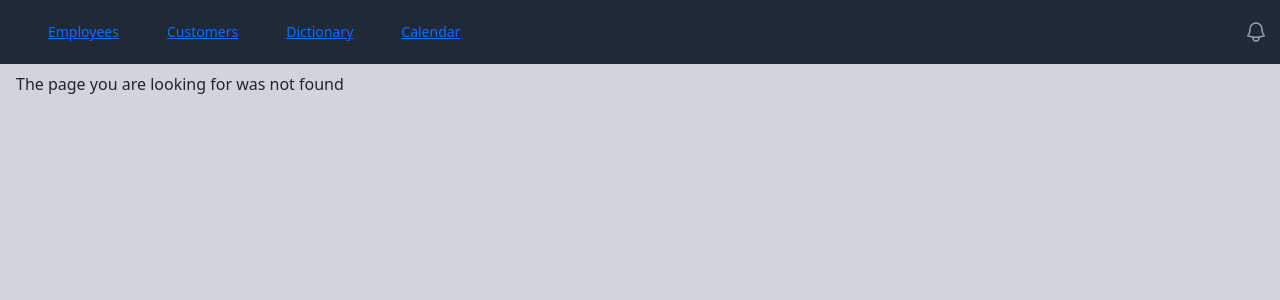
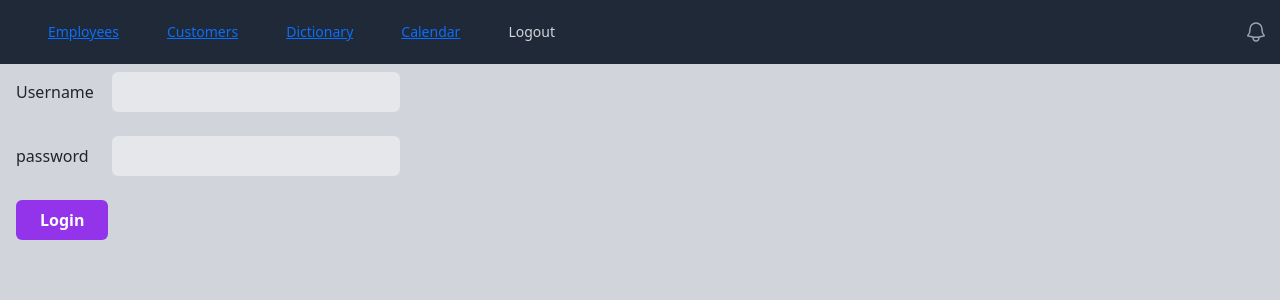
Before and after one commit to Loupthevenin/react-course, a React (Create React App) app: page /login in a window 1280 px wide. Before the commit this address had no page. Shown: the top 300 px of the page. Built offline with nearby package versions, Linux system fonts and the light colour scheme.

Commit message:
useContext

```diff
--- a/src/App.js
+++ b/src/App.js
@@ -1,5 +1,5 @@
 import "./index.css";
-import React, { useState } from "react";
+import React, { createContext, useState } from "react";
 import Header from "./components/Header";
 import Employees from "./pages/Employees";
 import { BrowserRouter, Routes, Route } from "react-router-dom";
@@ -8,9 +8,15 @@
 import Definition from "./pages/Definition";
 import NotFound from "./components/NotFound";
 import Customer from "./pages/Customer";
+import Login from "./pages/Login";
+
+export const LoginContext = createContext();
 
 function App() {
+  const [loggedIn, setLoggedIn] = useState(true);
+
   return (
+    <LoginContext.Provider value={[loggedIn, setLoggedIn]}>
       <BrowserRouter>
         <Header>
           <Routes>
@@ -20,11 +26,13 @@
             <Route path="/dictionary/:search" element={<Definition />} />
             <Route path="/customers" element={<Customers />} />
             <Route path="/customers/:id" element={<Customer />} />
+            <Route path="/login" element={<Login />} />
             <Route path="/404" element={<NotFound />} />
             <Route path="*" element={<NotFound />} />
           </Routes>
         </Header>
       </BrowserRouter>
+    </LoginContext.Provider>
   );
 }
 
--- a/src/components/Header.js
+++ b/src/components/Header.js
@@ -1,7 +1,8 @@
-import React, { Fragment } from "react";
+import React, { Fragment, useContext, useEffect } from "react";
 import { Disclosure, Menu, Transition } from "@headlessui/react";
 import { Bars3Icon, BellIcon, XMarkIcon } from "@heroicons/react/24/outline";
 import { NavLink } from "react-router-dom";
+import { LoginContext } from "../App";
 
 const navigation = [
   { name: "Employees", href: "/Employees" },
@@ -15,6 +16,8 @@
 }
 
 export default function Header(props) {
+  const [loggedIn, setLoggedIn] = useContext(LoginContext);
+
   return (
     <>
       <Disclosure as="nav" className="bg-gray-800">
@@ -42,11 +45,6 @@
                         <NavLink
                           key={item.name}
                           to={item.href}
-                          // href={item.href}
-                          // className={classNames(
-                          //   item.current ? 'no-underline ' : 'no-underline ',
-                          //   ''
-                          // )}
                           className={({ isActive }) => {
                             return (
                               "rounded-md px-3 py-2 text-sm font-medium no-underline" +
@@ -59,6 +57,12 @@
                           {item.name}
                         </NavLink>
                       ))}
+                      <NavLink
+                        to={loggedIn ? "/logout" : "/login"}
+                        className="rounded-md px-3 py-2 text-sm font-medium no-underline text-gray-300 hover:bg-gray-700 hover:text-white"
+                      >
+                        {loggedIn ? "Logout" : "Login"}
+                      </NavLink>
                     </div>
                   </div>
                 </div>
@@ -98,6 +102,12 @@
                     {item.name}
                   </NavLink>
                 ))}
+                <NavLink
+                  to={loggedIn ? "/logout" : "/login"}
+                  className="block rounded-md px-3 py-2 text-base font-medium no-underline text-gray-300 hover:bg-gray-700 hover:text-white"
+                >
+                  {loggedIn ? "Logout" : "Login"}
+                </NavLink>
               </div>
             </Disclosure.Panel>
           </>
--- a/src/pages/Customer.js
+++ b/src/pages/Customer.js
@@ -1,8 +1,11 @@
-import { useParams, Link, useNavigate } from "react-router-dom";
-import { useEffect, useState } from "react";
+import { useParams, Link, useNavigate, useLocation } from "react-router-dom";
+import { useContext, useEffect, useState } from "react";
 import NotFound from "../components/NotFound";
 import { baseUrl } from "../shared";
+import { LoginContext } from "../App";
+
 export default function Customer() {
+  const [loggedIn, setLoggedIn] = useContext(LoginContext);
   const { id } = useParams();
   const navigate = useNavigate();
   const [customer, setCustomer] = useState();
@@ -10,6 +13,8 @@
   const [notFound, setNotFound] = useState();
   const [changed, setChanged] = useState(false);
   const [error, setError] = useState();
+
+  const location = useLocation();
 
   useEffect(() => {
     if (!customer) return;
@@ -27,11 +32,23 @@
 
   useEffect(() => {
     const url = baseUrl + "api/customers/" + id;
-    fetch(url)
+    fetch(url, {
+      headers: {
+        "Content-Type": "application/json",
+        Authorization: "Bearer " + localStorage.getItem("access"),
+      },
+    })
       .then((response) => {
         if (response.status === 404) {
           //render a 404 component in this page
           setNotFound(true);
+        } else if (response.status === 401) {
+          setLoggedIn(false);
+          navigate("/login", {
+            state: {
+              previousUrl: location.pathname,
+            },
+          });
         }
 
         if (!response.ok) throw new Error("Something went wrong, try again");
@@ -54,10 +71,19 @@
       method: "POST",
       headers: {
         "Content-Type": "application/json",
+        Authorization: "Bearer " + localStorage.getItem("access"),
       },
       body: JSON.stringify(tempCustomer),
     })
       .then((response) => {
+        if (response.status === 401) {
+          setLoggedIn(false);
+          navigate("/login", {
+            state: {
+              previousUrl: location.pathname,
+            },
+          });
+        }
         if (!response.ok) throw new Error("something went wrong");
         return response.json();
       })
@@ -154,9 +180,18 @@
                   method: "DELETE",
                   headers: {
                     "Content-Type": "application/json",
+                    Authorization: "Bearer " + localStorage.getItem("access"),
                   },
                 })
                   .then((response) => {
+                    if (response.status === 401) {
+                      setLoggedIn(false);
+                      navigate("/login", {
+                        state: {
+                          previousUrl: location.pathname,
+                        },
+                      });
+                    }
                     if (!response.ok) {
                       throw new Error("Something went wrong");
                     }
--- a/src/pages/Customers.js
+++ b/src/pages/Customers.js
@@ -1,11 +1,20 @@
-import { useEffect, useState } from "react";
-import { Link } from "react-router-dom";
+import { useContext, useEffect, useState } from "react";
+import { Link, useLocation, useNavigate } from "react-router-dom";
 import { baseUrl } from "../shared";
 import AddCustomer from "../components/AddCustomer";
+import { LoginContext } from "../App";
 
 export default function Customers() {
+  const [loggedIn, setLoggedIn] = useContext(LoginContext);
   const [customers, setCustomers] = useState();
   const [show, setShow] = useState(false);
+
+  const navigate = useNavigate();
+  const location = useLocation();
+
+  useEffect(() => {
+    console.log(location.state.previousUrl);
+  });
 
   function toggleShow() {
     setShow(!show);
@@ -14,8 +23,23 @@
   useEffect(() => {
     console.log("Fetching...");
     const url = baseUrl + "/api/customers/";
-    fetch(url)
-      .then((response) => response.json())
+    fetch(url, {
+      headers: {
+        "Content-Type": "application/json",
+        Authorization: "Bearer " + localStorage.getItem("access"),
+      },
+    })
+      .then((response) => {
+        if (response.status === 401) {
+          setLoggedIn(false);
+          navigate("/login", {
+            state: {
+              previousUrl: location.pathname,
+            },
+          });
+        }
+        return response.json();
+      })
       .then((data) => {
         setCustomers(data.customers);
       });
--- a/src/pages/Definition.js
+++ b/src/pages/Definition.js
@@ -1,5 +1,5 @@
 import React, { useState, useEffect } from "react";
-import { useParams, useNavigate, Link } from "react-router-dom";
+import { useParams, useNavigate, Link, useLocation } from "react-router-dom";
 import { v4 as uuidv4 } from "uuid";
 import NotFound from "../components/NotFound";
 import DefinitionSearch from "../components/DefinitionSearch";
@@ -12,6 +12,8 @@
   let { search } = useParams();
   const navigate = useNavigate();
 
+  const location = useLocation();
+
   useEffect(() => {
     // // const url = 'https:ezfihefizhfhzefih/fjpzfhhefzujz'
     // const url = 'https://httpstat.us/500'
@@ -22,7 +24,6 @@
         if (response.status === 404) {
           setNotFound(true);
         } else if (response.status === 401) {
-          navigate("/login");
         } else if (response.status === 500) {
           setError(true);
         }
--- /dev/null
+++ b/src/pages/Login.js
@@ -0,0 +1,81 @@
+import { useContext, useState } from "react";
+import { baseUrl } from "../shared";
+import { useLocation, useNavigate } from "react-router-dom";
+import { LoginContext } from "../App";
+
+export default function Login() {
+  const [loggedIn, setLoggedIn] = useContext(LoginContext);
+  const { username, setUsername } = useState();
+  const { password, setPassword } = useState();
+
+  const location = useLocation();
+  const navigate = useNavigate();
+
+  function login(e) {
+    e.preventDefault();
+    const url = baseUrl + "api/token/";
+    fetch(url, {
+      method: "POST",
+      headers: {
+        "Content-Type": "application/json",
+      },
+      body: JSON.stringify({
+        username: username,
+        password: password,
+      }),
+    })
+      .then((response) => {
+        return response.json();
+      })
+      .then((data) => {
+        localStorage.setItem("access", data.access);
+        localStorage.setItem("refresh", data.refresh);
+        setLoggedIn(true);
+        navigate(
+          location?.state?.previousUrl
+            ? location.state.previousUrl
+            : "/customers"
+        );
+      });
+  }
+
+  return (
+    <form id="customer" className="w-full max-w-sm" onSubmit={login}>
+      <div className="md:flex md:items-center mb-6">
+        <div className="md:w-1/4">
+          <label for="username">Username</label>
+        </div>
+        <div className="md:w-3/4">
+          <input
+            className="bg-gray-200 appearance-none border-2 border-gray-200 rounded w-full py-2 px-3 text-gray-700 leading-tight focus:outline-none focus:bg-white focus:border-purple-500"
+            id="username"
+            type="username"
+            value={username}
+            onChange={(e) => {
+              setUsername(e.target.value);
+            }}
+          />
+        </div>
+      </div>
+      <div className="md:flex md:items-center mb-6">
+        <div className="md:w-1/4">
+          <label for="password">password</label>
+        </div>
+        <div className="md:w-3/4">
+          <input
+            className="bg-gray-200 appearance-none border-2 border-gray-200 rounded w-full py-2 px-3 text-gray-700 leading-tight focus:outline-none focus:bg-white focus:border-purple-500"
+            id="password"
+            type="password"
+            value={password}
+            onChange={(e) => {
+              setPassword(e.target.value);
+            }}
+          />
+        </div>
+      </div>
+      <button className="bg-purple-600 hover:bg-blue-700 text-white font-bold py-2 px-4 rounded">
+        Login
+      </button>
+    </form>
+  );
+}
```
Lines whose indentation alone changed are shown as unchanged.
